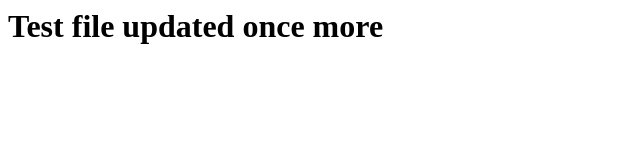
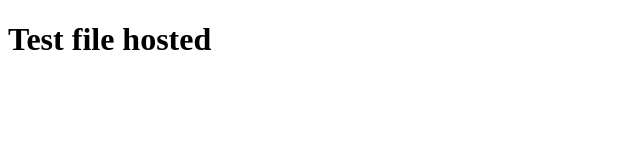
Before and after one commit to Shahindpi/test2, a plain HTML site: page index.html in a window 1280 px wide. Shown: the whole page, without its empty margins (0-640 px from the left). Drawn offline with Linux system fonts and the light colour scheme.

Commit message:
test file added

```diff
--- a/index.html
+++ b/index.html
@@ -1 +1,11 @@
-<h1>Test file updated once more</h1>
+<!DOCTYPE html>
+<html lang="en">
+<head>
+    <meta charset="UTF-8">
+    <meta name="viewport" content="width=device-width, initial-scale=1.0">
+    <title>Test Repo</title>
+</head>
+<body>
+    <h1>Test file hosted</h1>
+</body>
+</html>
```
